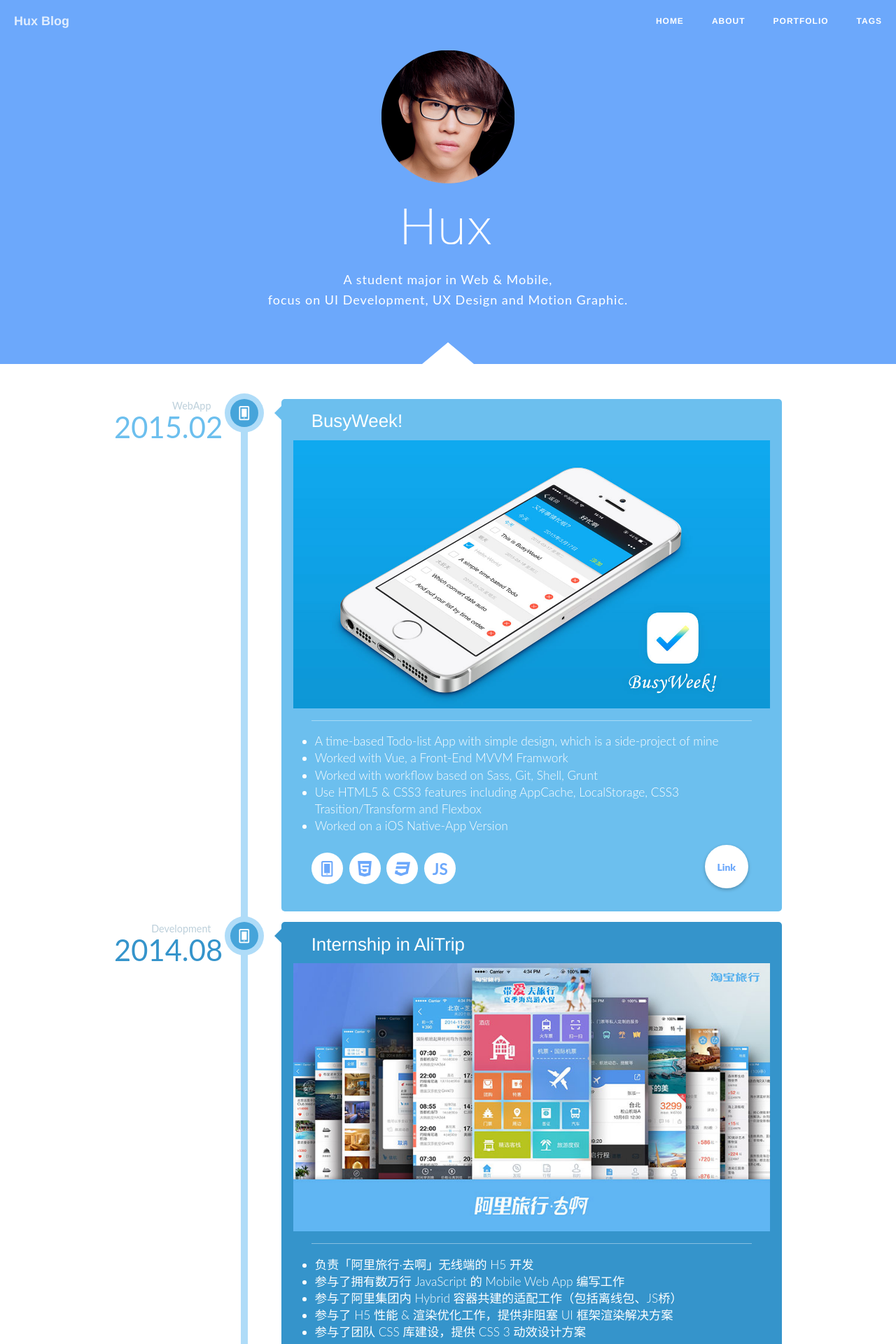
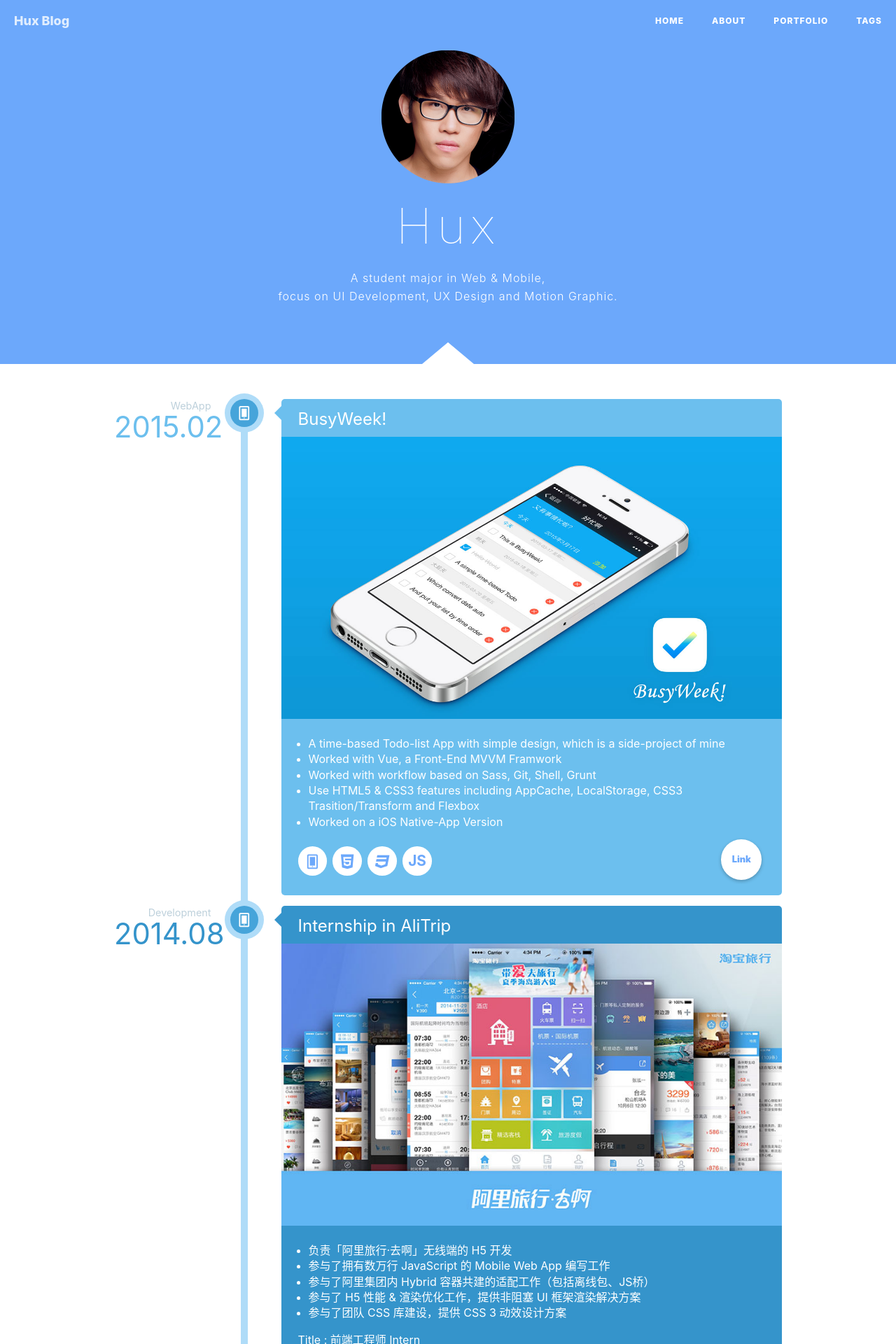
Before and after one commit to q97236143/Huxproh, a Jekyll site: the page built from portfolio/index.html, in a window 1280 px wide. Shown: the top 1920 px of the page at 70% size. Built offline with Jekyll 4.4.1, drawn with Linux system fonts in a browser that asks for light colours; nearby versions of some CDN libraries; comment, search, counter and statistics services are not loaded.

Commit message:
use -apple-system font, clean up portfolio

```diff
--- a/portfolio/css/default.css
+++ /dev/null
@@ -1,358 +0,0 @@
-/* General Blueprint Style */
-
-/*google in China is fucking blocked*/
-/*@import url(http://fonts.googleapis.com/css?family=Lato:300,400,700);*/
-
-
-
-*, *:after, *:before { -webkit-box-sizing: border-box; -moz-box-sizing: border-box; box-sizing: border-box; }
-
-body, html { font-size: 100%; padding: 0; margin: 0;}
-
-
-
-/* Clearfix hack by Nicolas Gallagher: http://nicolasgallagher.com/micro-clearfix-hack/ */
-
-.clearfix:before, .clearfix:after { content: " "; display: table; }
-
-.clearfix:after { clear: both; }
-
-
-
-body {
-
-    font-family: 'Lato', Calibri, Arial, sans-serif;
-
-    color: #47a3da;
-
-}
-
-
-
-a {
-
-	color: #6ca8fb;
-
-	text-decoration: none;
-
-}
-
-
-
-a:hover {
-
-	/*color: #000;*/
-	text-decoration: none;
-}
-
-
-
-.main,
-
-.container > header {
-
-	width: 90%;
-
-	max-width: 69em;
-
-	margin: 0 auto;
-
-	padding: 0 1.375em 3.125em 1.375em;
-
-}
-
-
-
-.container > header {
-
-	padding: 2.875em 1.875em 1.875em;
-
-}
-
-
-
-.container > header h1 {
-
-	font-size: 2.125em;
-
-	line-height: 1.3;
-
-	margin: 0 0 0.6em 0;
-
-	float: left;
-
-	font-weight: 400;
-
-}
-
-
-
-.container > header > span {
-
-	display: block;
-
-	position: relative;
-
-	z-index: 9999;
-
-	font-weight: 700;
-
-	text-transform: uppercase;
-
-	letter-spacing: 0.5em;
-
-	padding: 0 0 0.6em 0.1em;
-
-}
-
-
-
-.container > header > span span:after {
-
-	width: 30px;
-
-	height: 30px;
-
-	left: -12px;
-
-	font-size: 50%;
-
-	top: -8px;
-
-	font-size: 75%;
-
-	position: relative;
-
-}
-
-
-
-.container > header > span span:hover:before {
-
-	content: attr(data-content);
-
-	text-transform: none;
-
-	text-indent: 0;
-
-	letter-spacing: 0;
-
-	font-weight: 300;
-
-	font-size: 110%;
-
-	padding: 0.8em 1em;
-
-	line-height: 1.2;
-
-	text-align: left;
-
-	left: auto;
-
-	margin-left: 4px;
-
-	position: absolute;
-
-	color: #fff;
-
-	background: #47a3da;
-
-}
-
-
-
-.container > header nav {
-
-	float: right;
-
-	text-align: center;
-
-}
-
-
-
-.container > header nav a {
-
-	display: inline-block;
-
-	position: relative;
-
-	text-align: left;
-
-	width: 2.5em;
-
-	height: 2.5em;
-
-	background: #fff;
-
-	border-radius: 50%;
-
-	margin: 0 0.1em;
-
-	border: 4px solid #47a3da;
-
-}
-
-
-
-.container > header nav a > span {
-
-	display: none;
-
-}
-
-
-
-.container > header nav a:hover:before {
-
-	content: attr(data-info);
-
-	color: #47a3da;
-
-	position: absolute;
-
-	width: 600%;
-
-	top: 120%;
-
-	text-align: right;
-
-	right: 0;
-
-	pointer-events: none;
-
-}
-
-
-
-.container > header nav a:hover {
-
-	background: #47a3da;
-
-}
-
-
-
-.bp-icon:after {
-
-	font-family: 'bpicons';
-
-	speak: none;
-
-	font-style: normal;
-
-	font-weight: normal;
-
-	font-variant: normal;
-
-	text-transform: none;
-
-	text-align: center;
-
-	color: #47a3da;
-
-	-webkit-font-smoothing: antialiased;
-
-}
-
-
-
-.container > header nav .bp-icon:after {
-
-	position: absolute;
-
-	top: 0;
-
-	left: 0;
-
-	width: 100%;
-
-	height: 100%;
-
-	line-height: 2;
-
-	text-indent: 0;
-
-}
-
-
-
-.container > header nav a:hover:after {
-
-	color: #fff;
-
-}
-
-
-
-.bp-icon-next:after {
-
-	content: "\e000";
-
-}
-
-.bp-icon-drop:after {
-
-	content: "\e001";
-
-}
-
-.bp-icon-archive:after {
-
-	content: "\e002";
-
-}
-
-.bp-icon-about:after {
-
-	content: "\e003";
-
-}
-
-.bp-icon-prev:after {
-
-	content: "\e004";
-
-}
-
-
-
-@media screen and (max-width: 55em) {
-
-
-
-	.container > header h1,
-
-	.container > header nav {
-
-		float: none;
-
-	}
-
-
-
-	.container > header > span,
-
-	.container > header h1 {
-
-		text-align: center;
-
-	}
-
-
-
-	.container > header nav {
-
-		margin: 0 auto;
-
-	}
-
-
-
-	.container > header > span {
-
-		text-indent: 30px;
-
-	}
-
-}
--- a/portfolio/css/component.css
+++ b/portfolio/css/timeline.css
@@ -1,3 +1,27 @@
+/**
+ *  Portfolio.css
+ */
+
+*, *:after, *:before { -webkit-box-sizing: border-box; -moz-box-sizing: border-box; box-sizing: border-box; }
+
+body, html {
+	font-size: 100%;
+	padding: 0;
+	margin: 0;
+}
+
+a:hover {
+	/*color: #000;*/
+	text-decoration: none;
+}
+
+.main, .container > header {
+	width: 90%;
+	max-width: 69em;
+	margin: 0 auto;
+	padding: 0 1.375em 3.125em 1.375em;
+}
+
 @font-face {
 	font-family: 'huxico';
 	src:url('../fonts/huxico.eot');
@@ -66,9 +90,9 @@
 	margin: 0 0 15px 25%;
 	background: #3594cb;
 	color: #fff;
-	padding: 1em;
-	font-size: 1.2em;
-	font-weight: 300;
+	padding: 1em 0;
+	font-size: 16px;
+	font-weight: normal;
 	line-height: 1.4;
 	position: relative;
 	border-radius: 5px;
@@ -208,32 +232,12 @@ html{
 body{
 
 }
-/*footer{
-	background: #6ca8fb;
-	text-align: center;
-	width: 100%;
-	min-width: 100%;
-	padding: 3em 0px !important;
-	position: relative;
-	color: white;
-}*/
-/*footer .tri{
-	position: absolute;
-	top: -35px;
-	width: 100%;
-	height: 35px;
-}
-footer .tri img{
-	width: 74px;
-}
-footer a:hover{
-	color: rgb(255, 255, 0);
-}*/
+
 .cbp_tmlabel .hux_ul{
 	border:none;
 	padding:0;
 	margin:0;
-	margin-left: 5px;
+	margin-left: 15px;
 }
 .cbp_tmlabel .hux_ul li{
 	padding:0;
@@ -249,13 +253,23 @@ header{
 	margin-bottom: 50px !important;
 	position: relative;
 }
+header h1 {
+    font-size: 70px;
+    color: white;
+    font-weight: 100;
+    margin-top: 26px;
+    margin-bottom: 10px;
+    line-height: 1;
+    letter-spacing: 0.1em;
+}
 header p{
 	text-align: center;
 	color: white;
-	font-size: 1.25em;
+	font-size: 16px;
 	line-height: 1.6em;
 	letter-spacing: 1px;
-	margin: 2em;
+	font-weight: 300;
+	margin: 1.7em;
 }
 header img{
 	width: 190px;
@@ -292,9 +306,9 @@ header .tri:after{
     border-top: 1px solid rgba(255,255,255,0.4);
 }
 .cbp_tmlabel ul{
-    padding: 0.5em 0;
+    padding: 0em 0;
     margin: 0 1.5em;
-    border-top: 1px solid rgba(255,255,255,0.4);
+    /* border-top: 1px solid rgba(255,255,255,0.4); */
     list-style: none;
 }
 .cbp_tmlabel ul li{
@@ -315,12 +329,15 @@ header .tri:after{
     width: 2em;
     height: 2em;
     text-align: center;
-    line-height: 2.1em;
+    line-height: 2.0em;
     /*border: 0.1em solid white;*/
     margin-right: 0.4em;
     background: white;
     border-radius: 50%;
     color:#6ca8fb;
+}
+.cbp_tmlabel ul li.skill span:before{
+    line-height: 2.1em;
 }
 .cbp_tmlabel ul li.skill span.link{
 	float: right;
@@ -339,10 +356,10 @@ header .tri:after{
 	background: #eee;
 }
 .cbp_tmlabel ul li.skill span.link a {
+	color:#6ca8fb;
 	display: block;
 	width: 100%;
 	height: 100%;
-
 }
 
 @media screen and (max-width: 400px) {
--- a/portfolio/index.html
+++ b/portfolio/index.html
@@ -10,15 +10,14 @@ layout: default
 		<meta http-equiv="X-UA-Compatible" content="IE=edge,chrome=1">
 		<meta name="viewport" content="width=device-width, initial-scale=1.0">
 		<title>Hux - Timeline </title>
-		<link rel="stylesheet" type="text/css" href="css/default.css" />
-		<link rel="stylesheet" type="text/css" href="css/component.css" />
+		<link rel="stylesheet" type="text/css" href="css/timeline.css" />
 		<script src="js/modernizr.custom.js"></script>
 	</head>
 	<body>
 		<div class="container" style="margin:0;padding:0;width:100%;">
 			<header class="clearfix">
 				<img src="images/hux_avatar.png">
-				<p><img src="images/hux_name.png"></p>
+				<h1>Hux</h1>
 				<p>A student major in Web & Mobile,<br>
 					focus on UI Development, UX Design and Motion Graphic.</p>
 				<div class="tri"></div>
```
Also changed, not shown: css/hux-blog.css (+8 -8 lines), less/mixins.less (+5 -3 lines), css/hux-blog.min.css, portfolio/images/hux_name.png (deleted).
